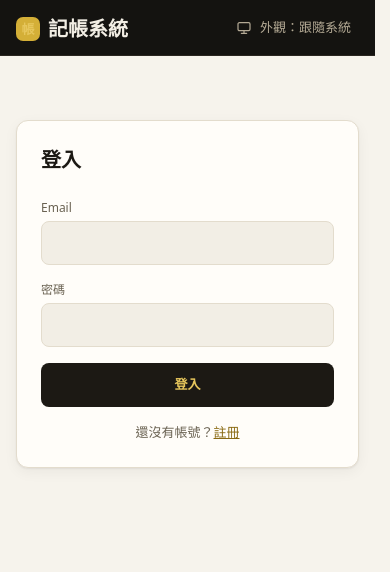
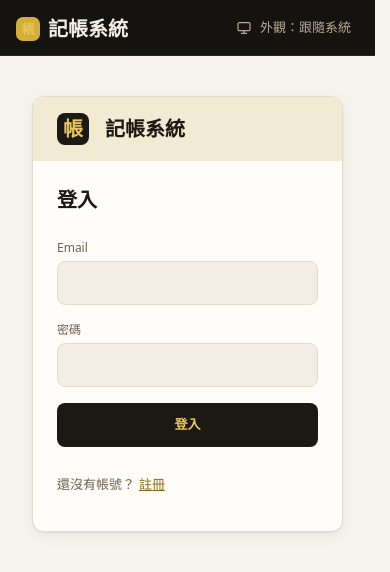
Before and after one commit to polluxyz/ledger-app, a React (Vite) app in the folder apps/web/: page /login in a window 390 px wide. Shown: the top 572 px of the page. Built offline with nearby package versions, Linux system fonts and the light colour scheme; no server answers.

Commit message:
feat(web): refresh authentication and profile layouts

```diff
--- a/apps/web/src/features/auth/AuthDialog.module.css
+++ /dev/null
@@ -1,21 +0,0 @@
-/*
- * 只剩「切換登入／註冊」那一行的樣式。彈窗外殼（.dialog / .header / .title /
- * .close）已搬到 components/Dialog.module.css 供所有彈窗共用。
- */
-.switch {
-  margin: var(--space-md) 0 0;
-  color: var(--color-text-muted);
-  font-size: var(--text-sm);
-  text-align: center;
-}
-
-/* 做成按鈕（切換不是換頁），但長得像連結——用強調色，與整頁版的「註冊」一致。 */
-.link {
-  padding: 0;
-  border: none;
-  background: none;
-  color: var(--color-accent);
-  font: inherit;
-  text-decoration: underline;
-  cursor: pointer;
-}
--- a/apps/web/src/features/auth/AuthDialog.tsx
+++ b/apps/web/src/features/auth/AuthDialog.tsx
@@ -2,7 +2,7 @@ import { useState } from 'react';
 import { Dialog } from '../../components/Dialog';
 import { LoginForm } from './LoginForm';
 import { RegisterForm } from './RegisterForm';
-import styles from './AuthDialog.module.css';
+import styles from './AuthForm.module.css';
 
 export type AuthDialogMode = 'login' | 'register';
 
--- /dev/null
+++ b/apps/web/src/features/auth/AuthForm.module.css
@@ -0,0 +1,34 @@
+/* 整頁與彈窗的身分表單共用左緣與切換入口。 */
+.form {
+  min-width: 0;
+}
+
+.switch {
+  display: flex;
+  align-items: center;
+  flex-wrap: wrap;
+  gap: var(--space-xs);
+  margin: var(--space-md) 0 0;
+  color: var(--color-text-muted);
+  font-size: var(--text-sm);
+}
+
+.switch a,
+.link {
+  display: inline-flex;
+  align-items: center;
+  padding: 0;
+  border: 0;
+  background: none;
+  color: var(--color-accent);
+  font: inherit;
+  text-decoration: underline;
+  cursor: pointer;
+}
+
+@media (max-width: 900px) {
+  .switch a,
+  .link {
+    min-height: 2.75rem;
+  }
+}
--- a/apps/web/src/features/auth/LoginForm.tsx
+++ b/apps/web/src/features/auth/LoginForm.tsx
@@ -4,6 +4,8 @@ import { FormError } from '../../components/FormError';
 import { EmailField } from '../../components/EmailField';
 import { TextField } from '../../components/TextField';
 import { useAuth } from './use-auth';
+
+import styles from './AuthForm.module.css';
 
 interface LoginFormProps {
   /** 登入成功後要做什麼：整頁版是導向頁面，彈窗版是關閉自己。 */
@@ -42,7 +44,7 @@ export function LoginForm({ onSuccess, footer }: LoginFormProps) {
     <>
       <FormError error={error} />
 
-      <form onSubmit={(event) => void handleSubmit(event)} noValidate>
+      <form className={styles.form} onSubmit={(event) => void handleSubmit(event)} noValidate>
         <EmailField label="Email" value={email} autoComplete="email" required onChange={setEmail} />
         <TextField
           label="密碼"
--- a/apps/web/src/features/auth/RegisterForm.tsx
+++ b/apps/web/src/features/auth/RegisterForm.tsx
@@ -4,6 +4,8 @@ import { FormError } from '../../components/FormError';
 import { EmailField } from '../../components/EmailField';
 import { TextField } from '../../components/TextField';
 import { useAuth } from './use-auth';
+
+import styles from './AuthForm.module.css';
 
 interface RegisterFormProps {
   /** 註冊（並自動登入）成功後要做什麼，由容器決定。 */
@@ -45,7 +47,7 @@ export function RegisterForm({ onSuccess, footer }: RegisterFormProps) {
     <>
       <FormError error={error} />
 
-      <form onSubmit={(event) => void handleSubmit(event)} noValidate>
+      <form className={styles.form} onSubmit={(event) => void handleSubmit(event)} noValidate>
         <TextField
           label="名稱"
           value={name}
--- a/apps/web/src/pages/AuthPage.module.css
+++ b/apps/web/src/pages/AuthPage.module.css
@@ -1,13 +1,10 @@
-/*
- * 登入頁與註冊頁共用的版面：一張置中的窄卡片。
- *
- * 這兩頁**刻意置中**，與登入後的頁面靠左不同——這裡畫面上只有一張卡片，
- * 沒有別的內容要對齊左緣，置中反而是最穩的落點。
- */
+/* 身分頁桌機並排品牌與表單，手機兩區共用左緣。 */
 .page {
-  max-width: 24rem;
+  display: grid;
+  grid-template-columns: minmax(0, 1fr) minmax(0, 24rem);
+  max-width: 56rem;
   margin: var(--space-2xl) auto;
-  padding: var(--space-lg);
+  overflow: hidden;
   border: var(--card-border);
   border-radius: var(--radius-lg);
   background-color: var(--color-surface);
@@ -21,14 +18,60 @@
   font-weight: 600;
 }
 
-/* 「還沒有帳號？註冊」那一行。次要文字，連結用強調色。 */
-.switch {
-  margin: var(--space-md) 0 0;
-  color: var(--color-text-muted);
-  font-size: var(--text-sm);
-  text-align: center;
+.brand {
+  display: flex;
+  flex-direction: column;
+  justify-content: center;
+  align-items: flex-start;
+  gap: var(--space-md);
+  padding: var(--space-2xl);
+  background: var(--color-primary-soft);
+  color: var(--color-text);
+  font-size: var(--text-xl);
+  font-weight: 600;
 }
 
-.switch a {
-  color: var(--color-accent);
+.brand p {
+  margin: 0;
 }
+
+.logo {
+  display: grid;
+  width: 3rem;
+  height: 3rem;
+  place-items: center;
+  border-radius: var(--radius);
+  background: var(--color-primary);
+  color: var(--color-on-primary);
+}
+
+.fields {
+  min-width: 0;
+  padding: var(--space-2xl);
+}
+
+@media (max-width: 900px) {
+  .page {
+    grid-template-columns: minmax(0, 1fr);
+    max-width: 32rem;
+    margin: var(--space-lg) var(--space-md);
+    margin-inline: max(var(--space-md), calc((100% - 32rem) / 2));
+  }
+
+  .brand {
+    flex-direction: row;
+    justify-content: flex-start;
+    align-items: center;
+    padding: var(--space-md) var(--space-lg);
+    font-size: var(--text-lg);
+  }
+
+  .logo {
+    width: 2rem;
+    height: 2rem;
+  }
+
+  .fields {
+    padding: var(--space-lg);
+  }
+}
--- /dev/null
+++ b/apps/web/src/pages/AuthPageLayout.tsx
@@ -0,0 +1,20 @@
+import type { ReactNode } from 'react';
+import styles from './AuthPage.module.css';
+
+/** 登入與註冊路由共用品牌欄，表單彈窗另由 AuthDialog 提供外框。 */
+export function AuthPageLayout({ title, children }: { title: string; children: ReactNode }) {
+  return (
+    <section className={styles.page}>
+      <div className={styles.brand}>
+        <span className={styles.logo} aria-hidden="true">
+          帳
+        </span>
+        <p>記帳系統</p>
+      </div>
+      <div className={styles.fields}>
+        <h2 className={styles.title}>{title}</h2>
+        {children}
+      </div>
+    </section>
+  );
+}
--- a/apps/web/src/pages/LoginPage.tsx
+++ b/apps/web/src/pages/LoginPage.tsx
@@ -1,7 +1,8 @@
 import { Link, useLocation, useNavigate } from 'react-router-dom';
 import { LoginForm } from '../features/auth/LoginForm';
 import { toSafeRedirect } from '../lib/safe-redirect';
-import styles from './AuthPage.module.css';
+import formStyles from '../features/auth/AuthForm.module.css';
+import { AuthPageLayout } from './AuthPageLayout';
 
 /**
  * 登入的「整頁」版本。首頁的主要入口是彈窗，這個路由仍保留給直接連結，
@@ -17,17 +18,15 @@ export default function LoginPage() {
   const from = toSafeRedirect((location.state as { from?: unknown } | null)?.from);
 
   return (
-    <section className={styles.page}>
-      {/* h2：站名在 AppTopBar 已經是 h1。 */}
-      <h2 className={styles.title}>登入</h2>
+    <AuthPageLayout title="登入">
       <LoginForm
         onSuccess={() => navigate(from, { replace: true })}
         footer={
-          <p className={styles.switch}>
-            還沒有帳號？<Link to="/register">註冊</Link>
+          <p className={formStyles.switch}>
+            還沒有帳號？ <Link to="/register">註冊</Link>
           </p>
         }
       />
-    </section>
+    </AuthPageLayout>
   );
 }
--- a/apps/web/src/pages/ProfilePage.module.css
+++ b/apps/web/src/pages/ProfilePage.module.css
@@ -1,6 +1,5 @@
 /*
  * 個人資料頁：管理頁，與所有頁面同一個內容寬度、置中（spec 2i §4.8）。
- * 內容只有一張窄卡片——這一頁只能改一個欄位，卡片再寬也只是拉長視線。
  */
 .page {
   composes: content from '../components/PageContent.module.css';
@@ -18,7 +17,7 @@
 
 /* 標準卡片寫法，與帳本明細的基本資訊卡同款。 */
 .card {
-  max-width: 32rem;
+  min-width: 0;
   padding: var(--space-lg);
   border: var(--card-border);
   border-radius: var(--radius-lg);
@@ -34,6 +33,7 @@
 .emailValue {
   margin: var(--space-xs) 0 0;
   font-weight: 600;
+  overflow-wrap: anywhere;
 }
 
 /* 「Email 不可變更」這類說明。放在值的下面，不與值混在同一行。 */
@@ -45,12 +45,26 @@
   font-weight: 400;
 }
 
-/*
- * 分隔線把「看的」與「改的」分成兩段。同一張卡片裡放兩種性質的內容，
- * 沒有這條線的話使用者會以為 Email 也是表單的一部分。
- */
-.form {
-  margin-top: var(--space-lg);
-  padding-top: var(--space-lg);
-  border-top: 1px solid var(--color-border);
+.layout {
+  display: grid;
+  grid-template-columns: repeat(2, minmax(0, 1fr));
+  align-items: start;
+  gap: var(--space-md);
 }
+
+.actions {
+  display: flex;
+  align-items: center;
+  gap: var(--space-md);
+}
+
+.saved {
+  color: var(--color-text-muted);
+  font-size: var(--text-sm);
+}
+
+@media (max-width: 900px) {
+  .layout {
+    grid-template-columns: minmax(0, 1fr);
+  }
+}
--- a/apps/web/src/pages/RegisterPage.tsx
+++ b/apps/web/src/pages/RegisterPage.tsx
@@ -1,6 +1,7 @@
 import { Link, useNavigate } from 'react-router-dom';
 import { RegisterForm } from '../features/auth/RegisterForm';
-import styles from './AuthPage.module.css';
+import formStyles from '../features/auth/AuthForm.module.css';
+import { AuthPageLayout } from './AuthPageLayout';
 
 /**
  * 註冊的「整頁」版本；與登入頁一樣，表單與彈窗共用同一份元件。
@@ -9,17 +10,15 @@ export default function RegisterPage() {
   const navigate = useNavigate();
 
   return (
-    <section className={styles.page}>
-      {/* h2：站名在 AppTopBar 已經是 h1。 */}
-      <h2 className={styles.title}>註冊</h2>
+    <AuthPageLayout title="註冊">
       <RegisterForm
         onSuccess={() => navigate('/', { replace: true })}
         footer={
-          <p className={styles.switch}>
-            已經有帳號？<Link to="/login">登入</Link>
+          <p className={formStyles.switch}>
+            已經有帳號？ <Link to="/login">登入</Link>
           </p>
         }
       />
-    </section>
+    </AuthPageLayout>
   );
 }
```
Also changed, not shown: apps/web/src/pages/ProfilePage.tsx (+19 -10 lines), 2 other files (tests, documents, lock files or other folders).
